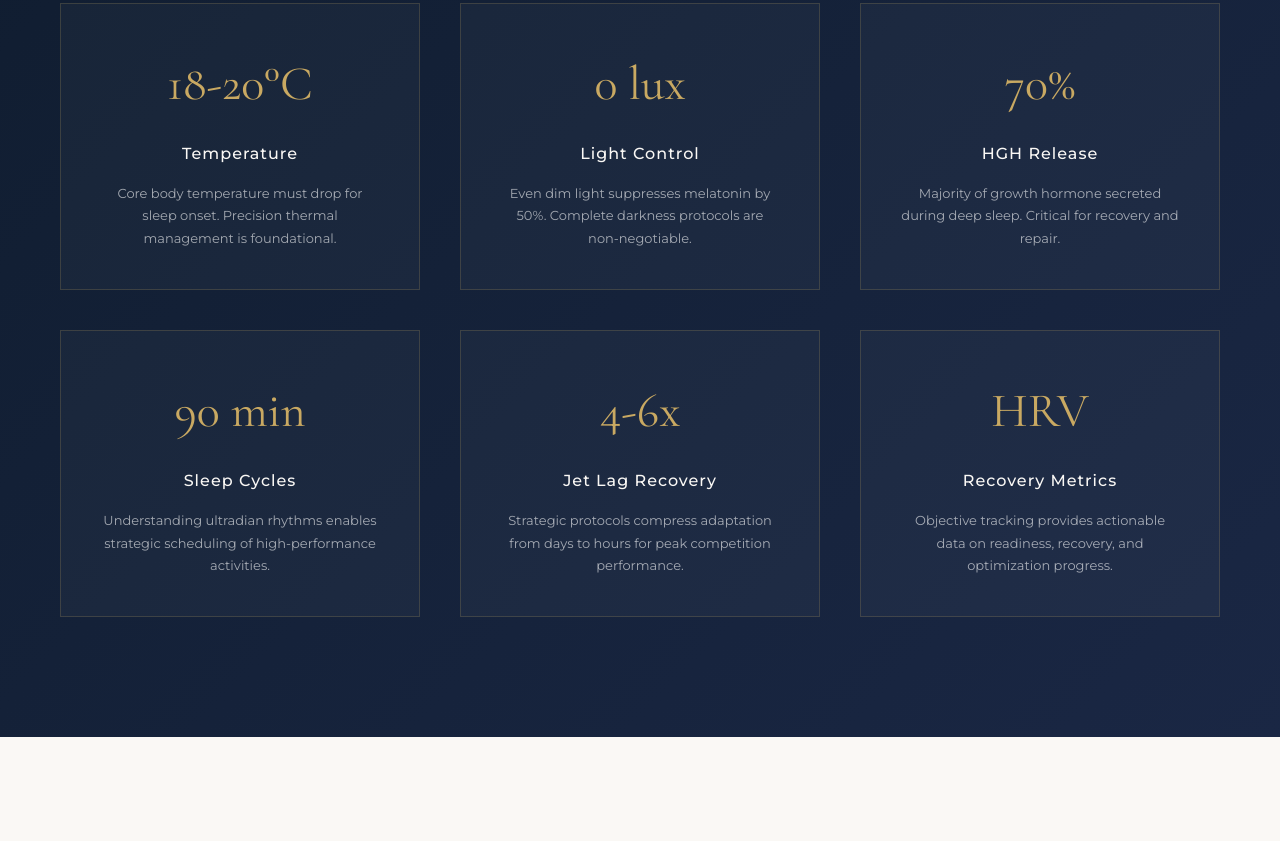
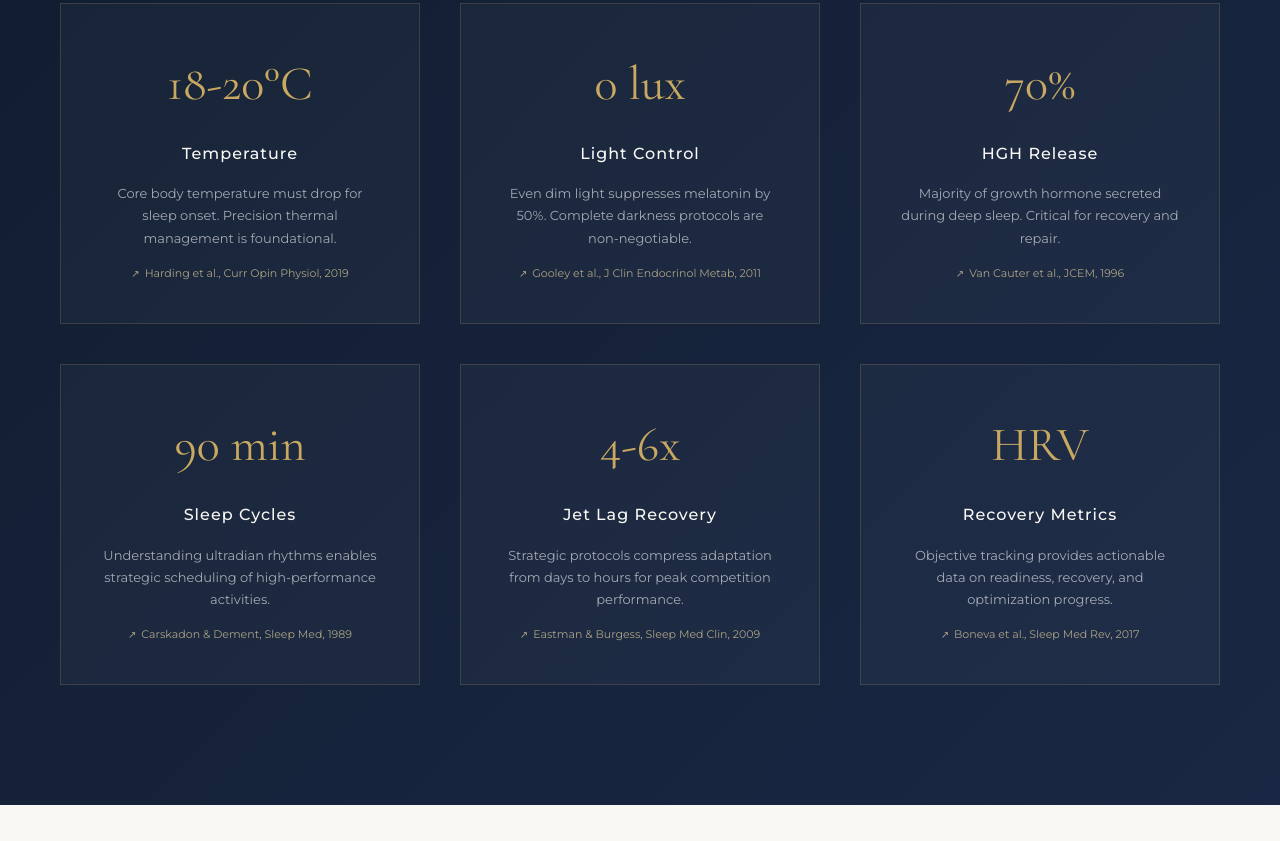
Before and after one commit to alen-ops99/sleep-wellness, a plain HTML site: page index.html in a window 1280 px wide. Shown: the part 3912-4753 px from the top of the page. Drawn offline with nearby package versions, Linux system fonts and the light colour scheme.

Commit message:
Add clickable citations to Evidence-Based Optimization section
- 18-20°C temperature → Harding et al., Curr Opin Physiol, 2019
- 0 lux light control → Gooley et al., J Clin Endocrinol Metab, 2011
- 70% HGH release → Van Cauter et al., JCEM, 1996
- 90 min sleep cycles → Carskadon & Dement, Sleep Med, 1989
- 4-6x jet lag recovery → Eastman & Burgess, Sleep Med Clin, 2009
- HRV recovery metrics → Boneva et al., Sleep Med Rev, 2017

Co-Authored-By: Claude Opus 4.5 <noreply@anthropic.com>

```diff
--- a/index.html
+++ b/index.html
@@ -1461,34 +1461,52 @@
 
     <div class="science-grid">
         <div class="science-card">
+            <a href="https://pubmed.ncbi.nlm.nih.gov/30712880/" target="_blank" style="text-decoration: none;">
                 <div class="science-value">18-20°C</div>
+            </a>
             <h4>Temperature</h4>
             <p>Core body temperature must drop for sleep onset. Precision thermal management is foundational.</p>
+            <p class="stat-citation"><a href="https://pubmed.ncbi.nlm.nih.gov/30712880/" target="_blank">Harding et al., Curr Opin Physiol, 2019</a></p>
         </div>
         <div class="science-card">
+            <a href="https://pubmed.ncbi.nlm.nih.gov/21552190/" target="_blank" style="text-decoration: none;">
                 <div class="science-value">0 lux</div>
+            </a>
             <h4>Light Control</h4>
             <p>Even dim light suppresses melatonin by 50%. Complete darkness protocols are non-negotiable.</p>
+            <p class="stat-citation"><a href="https://pubmed.ncbi.nlm.nih.gov/21552190/" target="_blank">Gooley et al., J Clin Endocrinol Metab, 2011</a></p>
         </div>
         <div class="science-card">
+            <a href="https://pubmed.ncbi.nlm.nih.gov/8627466/" target="_blank" style="text-decoration: none;">
                 <div class="science-value">70%</div>
+            </a>
             <h4>HGH Release</h4>
             <p>Majority of growth hormone secreted during deep sleep. Critical for recovery and repair.</p>
+            <p class="stat-citation"><a href="https://pubmed.ncbi.nlm.nih.gov/8627466/" target="_blank">Van Cauter et al., JCEM, 1996</a></p>
         </div>
         <div class="science-card">
+            <a href="https://pubmed.ncbi.nlm.nih.gov/2178013/" target="_blank" style="text-decoration: none;">
                 <div class="science-value">90 min</div>
+            </a>
             <h4>Sleep Cycles</h4>
             <p>Understanding ultradian rhythms enables strategic scheduling of high-performance activities.</p>
+            <p class="stat-citation"><a href="https://pubmed.ncbi.nlm.nih.gov/2178013/" target="_blank">Carskadon & Dement, Sleep Med, 1989</a></p>
         </div>
         <div class="science-card">
+            <a href="https://pubmed.ncbi.nlm.nih.gov/27594802/" target="_blank" style="text-decoration: none;">
                 <div class="science-value">4-6x</div>
+            </a>
             <h4>Jet Lag Recovery</h4>
             <p>Strategic protocols compress adaptation from days to hours for peak competition performance.</p>
+            <p class="stat-citation"><a href="https://pubmed.ncbi.nlm.nih.gov/27594802/" target="_blank">Eastman & Burgess, Sleep Med Clin, 2009</a></p>
         </div>
         <div class="science-card">
+            <a href="https://pubmed.ncbi.nlm.nih.gov/28323455/" target="_blank" style="text-decoration: none;">
                 <div class="science-value">HRV</div>
+            </a>
             <h4>Recovery Metrics</h4>
             <p>Objective tracking provides actionable data on readiness, recovery, and optimization progress.</p>
+            <p class="stat-citation"><a href="https://pubmed.ncbi.nlm.nih.gov/28323455/" target="_blank">Boneva et al., Sleep Med Rev, 2017</a></p>
         </div>
     </div>
 </section>
```
Lines whose indentation alone changed are shown as unchanged.
